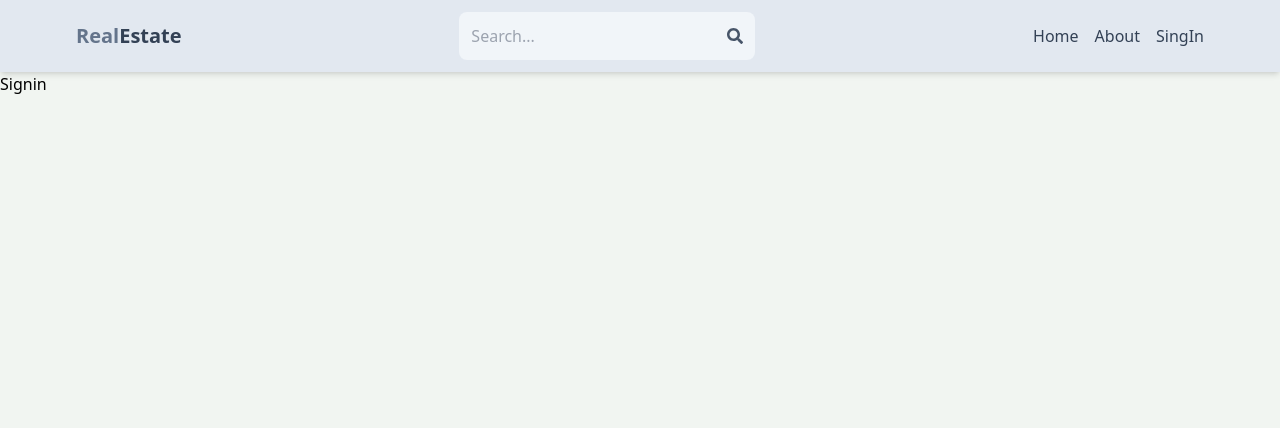
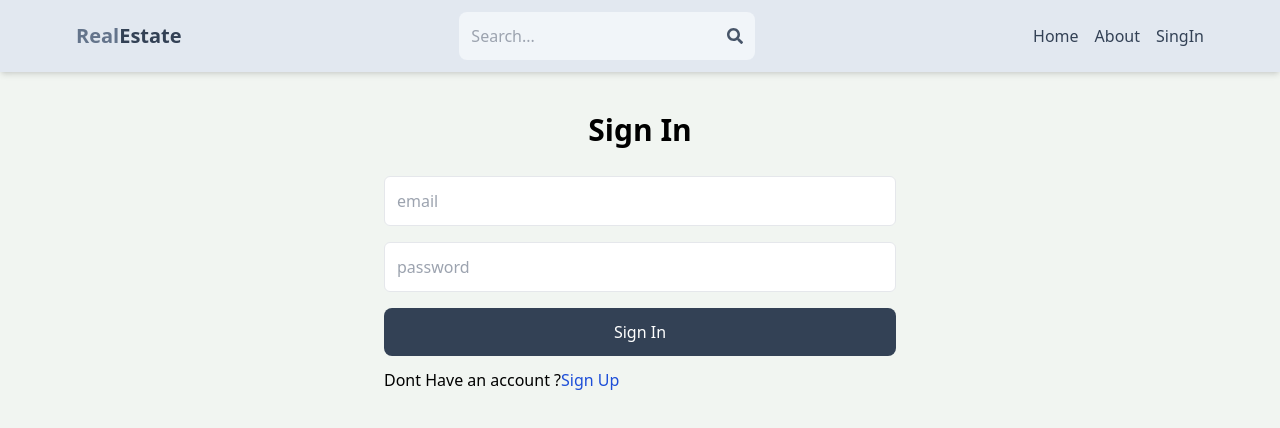
Before and after one commit to Shiv10102002/MERN_ESTATE_APP, a React (Vite) app in the folder client/: page /sign-in in a window 1280 px wide. Shown: the top 428 px of the page. Built offline with nearby package versions, Linux system fonts and the light colour scheme.

Commit message:
complete signin page with functionality

```diff
--- a/client/src/pages/Signin.jsx
+++ b/client/src/pages/Signin.jsx
@@ -1,9 +1,81 @@
-import React from 'react'
+import {React ,useState}from 'react'
+import { useNavigate, Link } from "react-router-dom";
 
 function Signin() {
-  return (
-    <div>Signin</div>
-  )
+ const [formData, setFormData] = useState({});
+ const [error, setError] = useState(null);
+ const [loading, setLoading] = useState(false);
+ const navigate = useNavigate();
+ const handleChange = (e) => {
+   setFormData({
+     ...formData,
+     [e.target.id]: e.target.value,
+   });
+ };
+ console.log(formData);
+
+ const handleSubmit = async (e) => {
+   e.preventDefault();
+   try {
+     setLoading(true);
+     const res = await fetch("api/v1/auth/signin", {
+       method: "POST",
+       headers: {
+         "Content-Type": "application/json",
+       },
+       body: JSON.stringify(formData),
+     });
+     const data = await res.json();
+     if (data.success === false) {
+       setLoading(false);
+       setError(data.message);
+
+       return;
+     }
+     setLoading(false);
+     setError(null);
+     console.log(data);
+     setFormData({});
+     navigate("/");
+   } catch (error) {
+     setLoading(false);
+     setError(error.message);
+   }
+ };
+ return (
+   <div className="py-3 max-w-lg mx-3 sm:mx-auto">
+     <h1 className="text-3xl text-center font-semibold my-7">Sign In</h1>
+     <form onSubmit={handleSubmit} className="flex flex-col gap-4 ">
+       <input
+         type="email"
+         placeholder="email"
+         className="outline-none border rounded-md p-3"
+         id="email"
+         onChange={handleChange}
+       />
+       <input
+         type="password"
+         placeholder="password"
+         className="outline-none border rounded-md p-3"
+         id="password"
+         onChange={handleChange}
+       />
+       <button
+         disabled={loading}
+         className="bg-slate-700 text-white p-3 rounded-lg hover:opacity-95"
+       >
+         {loading ? "Loading..." : "Sign In"}
+       </button>
+     </form>
+     <div className="flex py-3">
+       <p>Dont Have an account ? </p>
+       <Link to={"/sing-up"}>
+         <span className="text-blue-700">Sign Up</span>
+       </Link>
+     </div>
+     <div>{error && <p className="text-red-500 mt-5">{error}</p>}</div>
+   </div>
+ );
 }
 
 export default Signin
```
